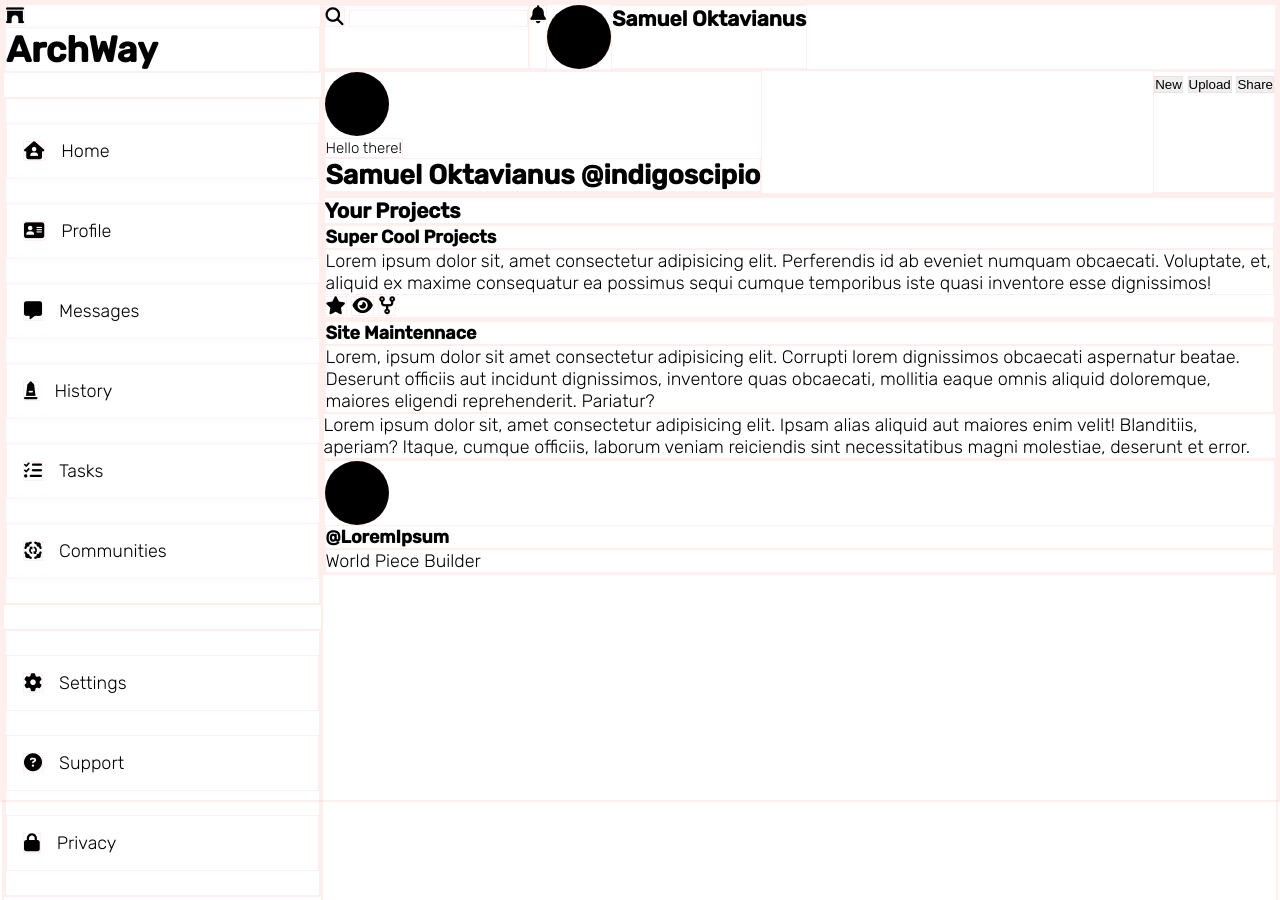
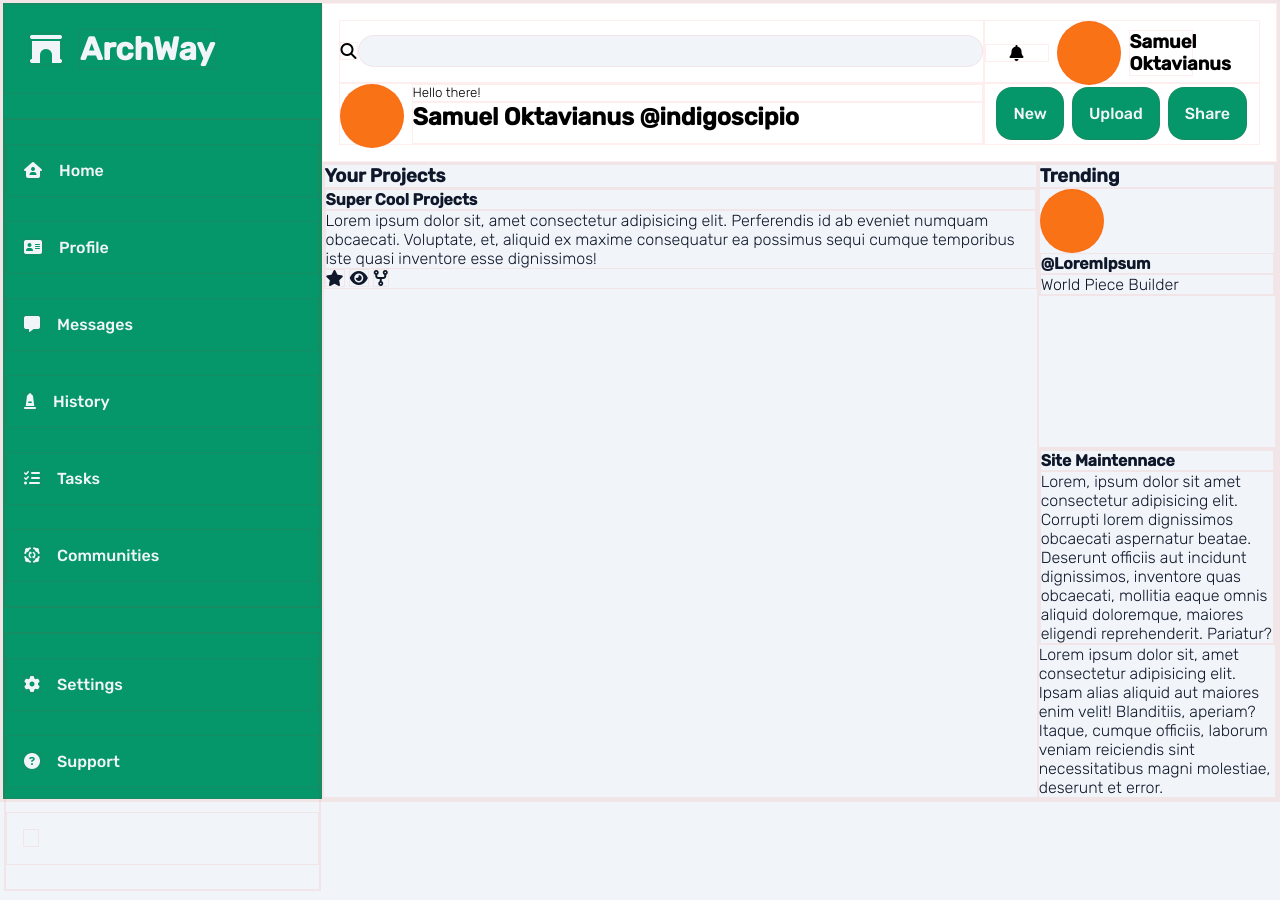
Before and after one commit to indigoscipio/admin-dashboard-v1, a plain HTML site: page index.html in a window 1280 px wide. Shown: the top 900 px of the page. Drawn offline with Linux system fonts and the light colour scheme.

Commit message:
another updates to the CSS files

```diff
--- a/index.html
+++ b/index.html
@@ -35,17 +35,16 @@
       </div>
 
       <div class="top-nav">
-        <div class="header-1">
         <div class="search-bar">
           <i class="fa-solid fa-magnifying-glass"></i>
           <input type="search" />
         </div>
+        <div class="user-info-secondary">
           <i class="fa-solid fa-bell"></i>
           <div class="avatar small"></div>
           <h3>Samuel Oktavianus</h3>
         </div>
-        <div class="header-2">
-          <div class="user-info">
+        <div class="user-info-primary">
           <div class="avatar medium"></div>
           <small>Hello there!</small>
           <h2>Samuel Oktavianus @indigoscipio</h2>
@@ -54,7 +53,6 @@
           <button>New</button>
           <button>Upload</button>
           <button>Share</button>
-          </div>
         </div>
       </div>
 
@@ -93,6 +91,7 @@
         </div>
 
         <div class="trending-container">
+          <h3>Trending</h3>
           <div class="trending-item">
             <div class="avatar small"></div>
             <h4>@LoremIpsum</h4>
--- a/style.css
+++ b/style.css
@@ -7,7 +7,13 @@
 }
 
 :root {
-  font-size: 18px;
+  font-size: 16px;
+  --gray-100: #f1f5f9;
+  --gray-400: #94a3b8;
+  --gray-700: #334155;
+  --gray-900: #0f172a;
+  --emerald-600: #059669;
+  --orange-500: #f97316;
 }
 
 body {
@@ -15,17 +21,22 @@ body {
   font-family: "Rubik", sans-serif;
   height: 100vh;
   overflow: hidden;
+  background-color: var(--gray-100);
 }
 
 .container {
   display: grid;
+  height: 100%;
   grid-template-columns: 1fr 3fr;
-  grid-template-rows: 1fr 8fr;
+  grid-template-rows: 20% 80%;
 }
 
 .sidebar {
+  background-color: var(--emerald-600);
   grid-row: 1/3;
+  color: var(--gray-100);
   display: flex;
+  font-weight: 500;
   flex-direction: column;
   gap: 24px;
 }
@@ -40,24 +51,106 @@ body {
   margin: 0 16px;
 }
 
-.main-content {
-  grid-column: 2/4;
+#logo {
+  display: flex;
+  align-items: center;
+  gap: 16px;
+  padding: 24px;
+}
+
+#logo .fa-solid {
+  font-size: 2rem;
 }
 
 .avatar {
   height: 64px;
   width: 64px;
-  background-color: black;
+  background-color: var(--orange-500);
   border-radius: 50%;
 }
 
-.header-1 {
-  display: flex;
-  grid-template-columns: 3fr auto;
+.top-nav {
+  background-color: white;
+  display: grid;
+  grid-template-columns: 70% 30%;
+  grid-template-rows: 50% 50%;
+  padding: 16px;
 }
 
-.header-2 {
+.search-bar {
+  align-items: center;
   display: flex;
-  flex-direction: row;
-  justify-content: space-between;
 }
+
+.search-bar input {
+  background-color: var(--gray-100);
+  height: 32px;
+  width: 100%;
+  border-radius: 32px;
+}
+
+.user-info-secondary {
+  display: grid;
+  grid-template-columns: repeat(3, 64px);
+  gap: 8px;
+  align-items: center;
+}
+
+.user-info-secondary .fa-solid {
+  display: flex;
+  align-items: center;
+  justify-content: center;
+}
+
+.user-info-primary {
+  display: grid;
+  height: 100%;
+  grid-template-columns: 72px 1fr;
+  grid-template-rows: 30% 70%;
+}
+
+.user-button {
+  display: flex;
+  align-items: center;
+  gap: 8px;
+  justify-content: center;
+}
+
+.user-info-primary .avatar {
+  grid-column-start: 1/2;
+}
+
+.user-info-primary h2 {
+  grid-column-start: 2;
+  grid-row-start: 2;
+}
+
+button {
+  padding: 16px;
+  font: inherit;
+  font-weight: 500;
+  background-color: var(--emerald-600);
+  color: var(--gray-100);
+  border-radius: 16px;
+}
+
+.main-content {
+  height: auto;
+  display: grid;
+  grid-template-columns: 3fr 1fr;
+  grid-template-rows: repeat(2, 1fr);
+  color: var(--gray-900);
+}
+
+.projects-container {
+  grid-column: 1/2;
+  grid-row: 1/3;
+}
+
+.announcements-container {
+  grid-column: 2/3;
+}
+
+.trending-container {
+  grid-row: 1/2;
+}
```
Lines whose indentation alone changed are shown as unchanged.
